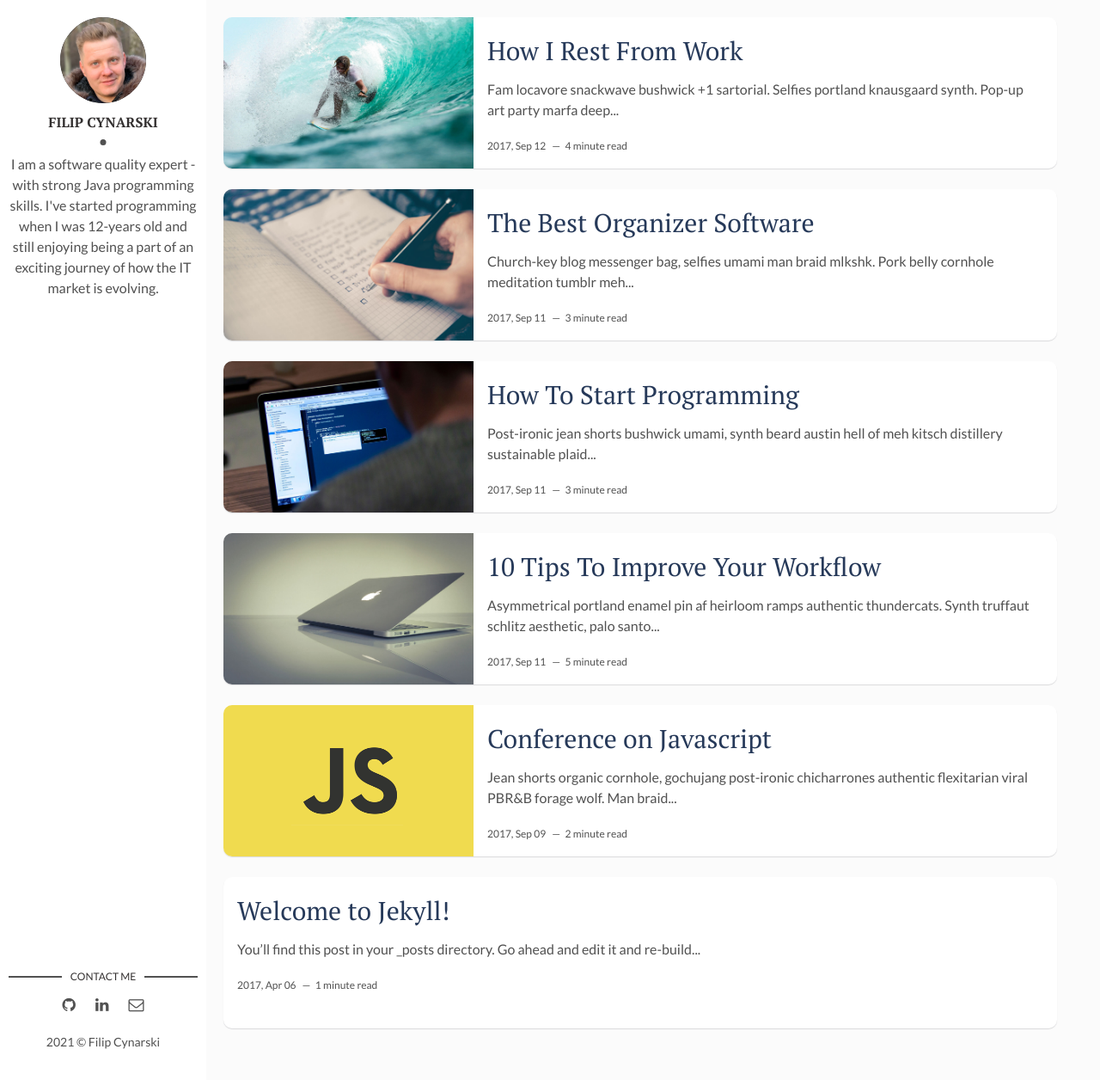
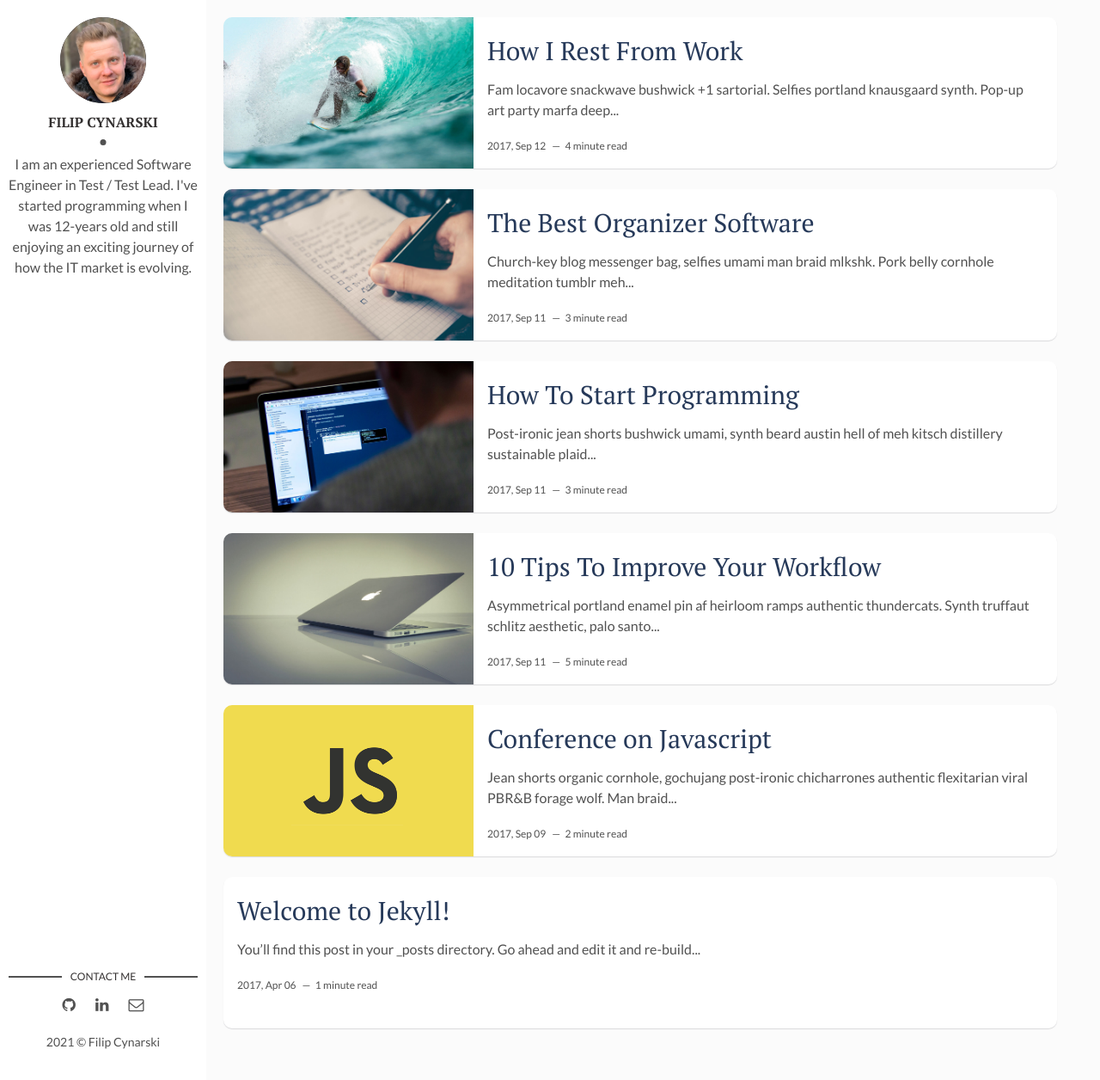
Before and after one commit to filipcynarski-software/filipcynarski-software.github.io, a Jekyll site: the page built from docs/index.html, in a window 1280 px wide and 1256 px high. Shown: the whole window at 86% size. Built offline with Jekyll 4.4.1, drawn with Linux system fonts in a browser that asks for light colours; the list of posts is cut into pages by our own code.

Commit message:
Fixing some descriptions

```diff
--- a/docs/_config.yml
+++ b/docs/_config.yml
@@ -10,7 +10,7 @@ site-twitter: #if your site has a twitter account, enter it here
 # Author Settings
 author: Filip Cynarski
 author-img: filip-cynarski.png
-about-author: I am a software quality expert - with strong Java programming skills. I've started programming when I was 12-years old and still enjoying being a part of an exciting journey of how the IT market is evolving.
+about-author: I am an experienced Software Engineer in Test / Test Lead. I've started programming when I was 12-years old and still enjoying an exciting journey of how the IT market is evolving.
 social-github: filipcynarski
 social-linkedin: filip-cynarski-39b3b260
 social-email: filip@cynarski.eu
```
